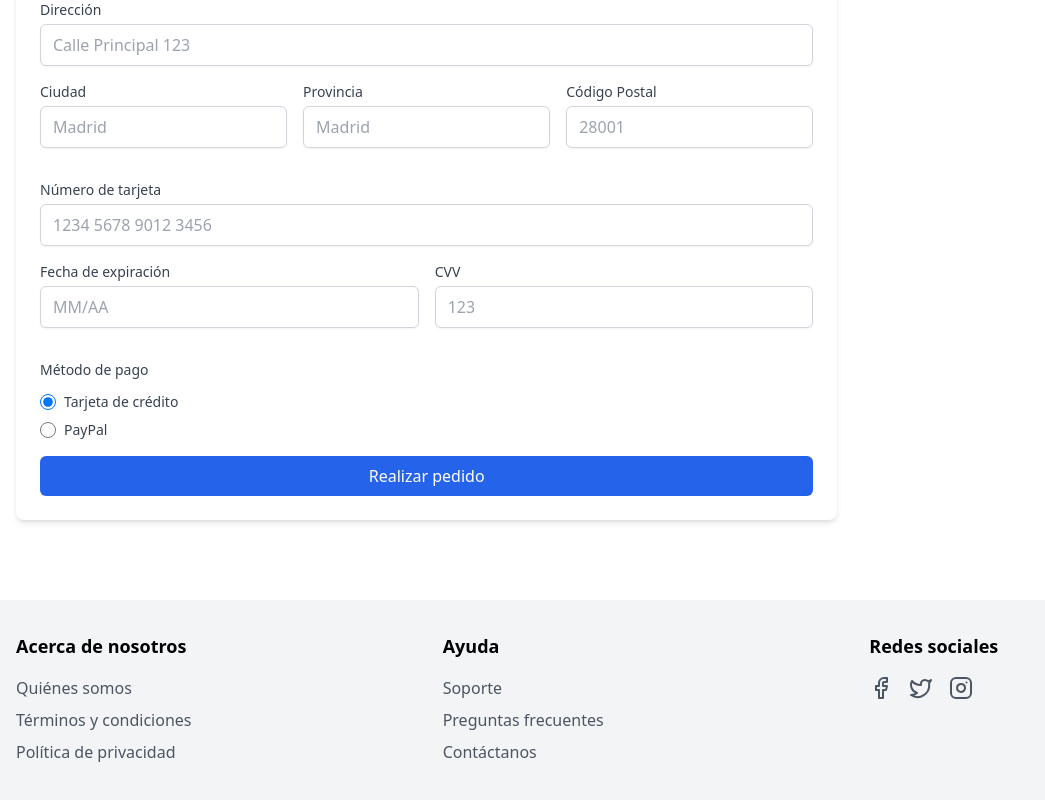
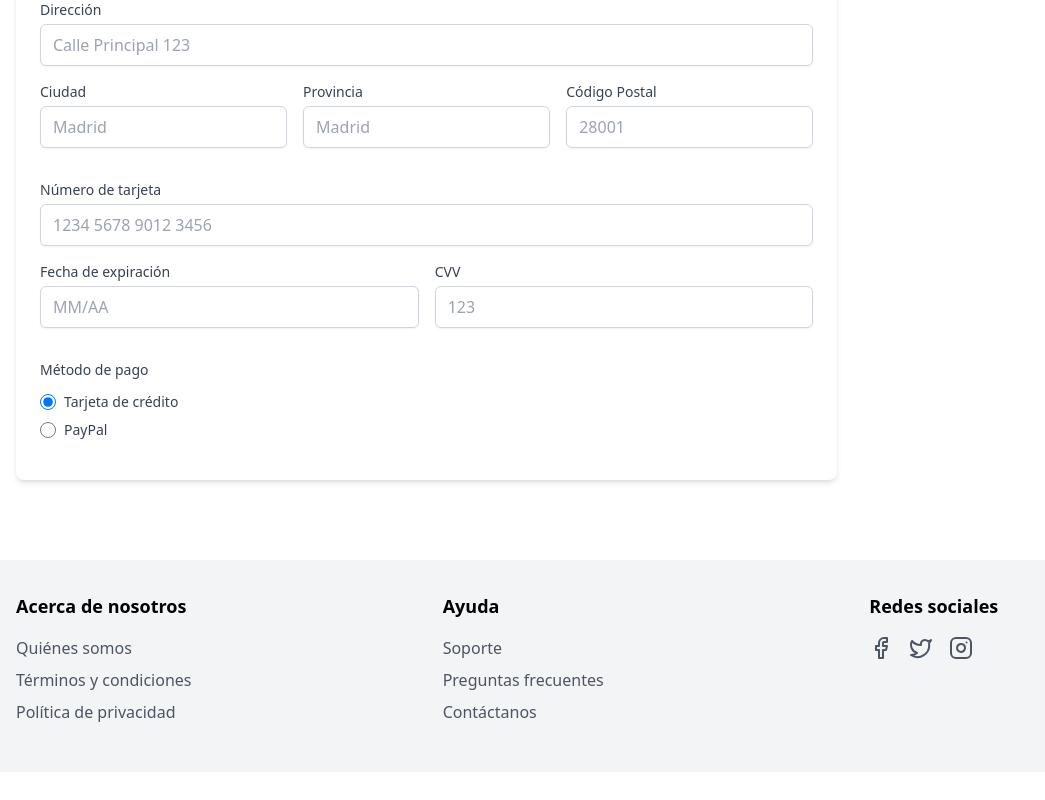
Before and after one commit to aaquinonez01/prueba-dennis, a React (Vite) app: page /checkout in a window 1280 px wide. Shown: the part 528-1328 px from the top of the page, without its empty margins (0-1045 px from the left). After the commit the page ends 1300 px from the top, so only its background shows below. Built offline with nearby package versions, Linux system fonts and the light colour scheme.

Commit message:
Agregando stilo

```diff
--- a/src/components/CheckoutForm.jsx
+++ b/src/components/CheckoutForm.jsx
@@ -77,9 +77,9 @@ export const CheckoutForm = () => {
         </fieldset>
 
         {/* Botón de enviar */}
-        <button type="submit" className="checkout-form__submit">
+        {/* <button type="submit" className="checkout-form__submit">
           Realizar pedido
-        </button>
+        </button> */}
       </form>
     </div>
   );
--- a/src/pages/CheckoutPage.jsx
+++ b/src/pages/CheckoutPage.jsx
@@ -8,9 +8,12 @@ import { ModalCheckout } from "../components/ModalCheckout";
 import { useNavigate } from "react-router-dom";
 
 export function CheckoutPage() {
+
+  const clearCart = useCartStore((state) => state.clearCart);
   const navigate = useNavigate();
   const handleCloseModal = () => {
     setShowModal(false);
+    clearCart();
     navigate("/");
   };
   const [showModal, setShowModal] = useState(false);
```
